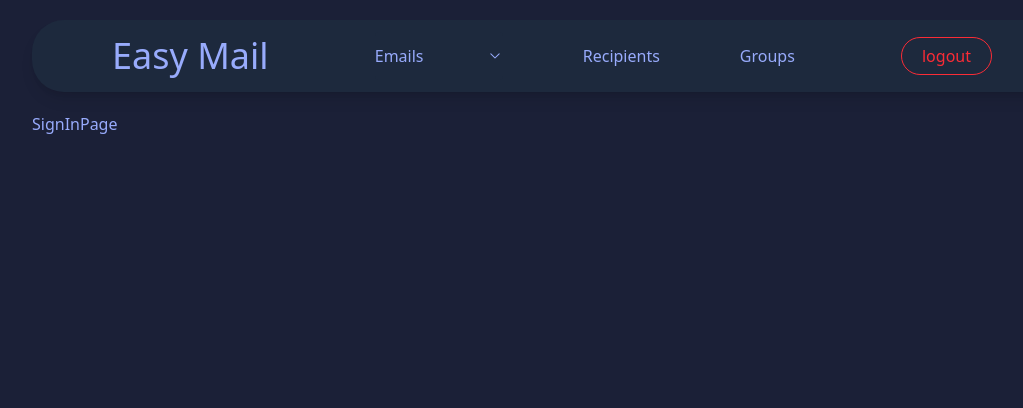
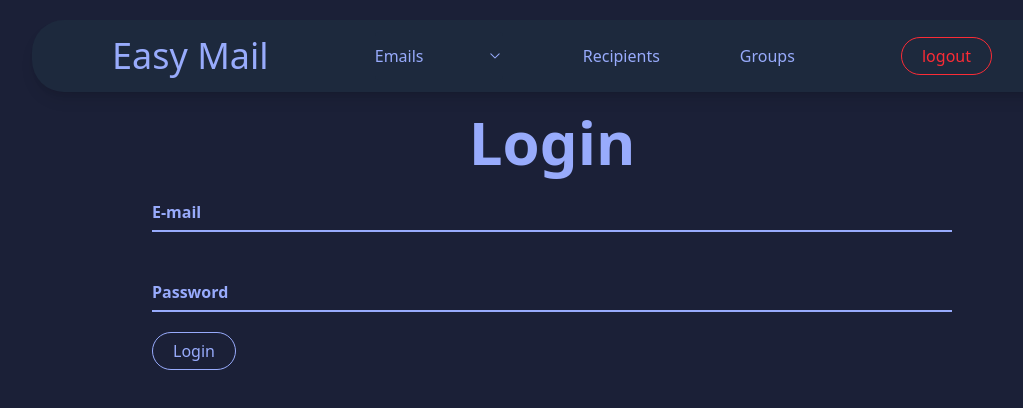
Before and after one commit to Robbobs/easy-mail-frontend, a React (Vite) app: page /signIn in a window 1280 px wide. Shown: the top 408 px of the page, without its empty margins (88-1111 px from the left). Built offline with nearby package versions, Linux system fonts and the light colour scheme.

Commit message:
login form integrated with back end

```diff
--- /dev/null
+++ b/src/components/ui/LoginForm.tsx
@@ -0,0 +1,32 @@
+import { useLoginMutation } from "../../store/api/authApi";
+import { useForm, SubmitHandler } from "react-hook-form";
+import InputField from "../InputField";
+import Button from "../Button";
+import type { Account } from "../../types/Account";
+
+export default function LoginForm() {
+  const { register, handleSubmit, formState: { errors } } = useForm<Account>();
+
+   const [login, { error }] = useLoginMutation();
+
+  const onSubmit: SubmitHandler<Account> = (account: Account) => {
+    login(account)
+    console.log(error);
+  };
+
+  return(
+    <form onSubmit={handleSubmit(onSubmit)}>
+      <div className="py-5 w-full flex flex-col">
+        <InputField label="E-mail" {...register("email", { required: true })} />
+        {errors.email && <span>Email is required</span>}
+      </div>
+      <div className="py-5 w-full flex flex-col">
+        <InputField type="password" label="Password" {...register("password", { required: true })} />
+        {errors.password && <span>Password is required</span>}
+      </div>
+      <Button primary rounded outline>
+        Login
+      </Button>
+    </form>
+  );
+}
--- a/src/pages/SignInPage.tsx
+++ b/src/pages/SignInPage.tsx
@@ -1,7 +1,11 @@
+import Title from "../components/Title"
+import LoginForm from "../components/ui/LoginForm"
+
 export default function SignInPage() {
     return(
-        <div>
-            SignInPage
+        <div className="max-w-[800px] mx-auto">
+            <Title className="text-center">Login</Title>
+            <LoginForm/>
         </div>
     )
 }
--- /dev/null
+++ b/src/store/api/authApi.ts
@@ -0,0 +1,26 @@
+import { createApi, fetchBaseQuery } from "@reduxjs/toolkit/query/react";
+import type { Auth } from "../../types/Auth";
+
+export const authApi = createApi({
+    reducerPath: 'auth',
+    baseQuery: fetchBaseQuery({ baseUrl: 'http://localhost:8000/api' }),
+    endpoints: (builder) => ({
+        login: builder.mutation<Auth, Auth>({
+            query: (credentials) => ({
+                url: `/login`,
+                method: "POST",
+                body: credentials,
+                headers: { "Content-Type": "application/json" },
+            }),
+        }),
+        logout: builder.mutation<Auth, void>({
+          query: () => ({
+              url: `/logout`,
+              method: "POST",
+              headers: { "Content-Type": "application/json" },
+          }),
+      }),
+    })
+});
+
+export const { useLoginMutation, useLogoutMutation } = authApi;
--- a/src/store/index.ts
+++ b/src/store/index.ts
@@ -1,16 +1,19 @@
 import { configureStore } from "@reduxjs/toolkit";
 import { recipientsApi } from "./api/recipientsApi";
 import { accountApi } from "./api/accountApi";
+import { authApi } from "./api/authApi";
 
 export const store = configureStore({
     reducer:{
         [recipientsApi.reducerPath]: recipientsApi.reducer,
         [accountApi.reducerPath]: accountApi.reducer,
+        [authApi.reducerPath]: authApi.reducer
     },
     middleware: (getDefaultMiddleware) =>
         getDefaultMiddleware()
             .concat(recipientsApi.middleware)
             .concat(accountApi.middleware)
+            .concat(authApi.middleware)
 });
 
 export type RootState = ReturnType<typeof store.getState>;
--- /dev/null
+++ b/src/types/Auth.ts
@@ -0,0 +1,4 @@
+export interface Auth {
+  email: string;
+  password?: string;
+}
```
